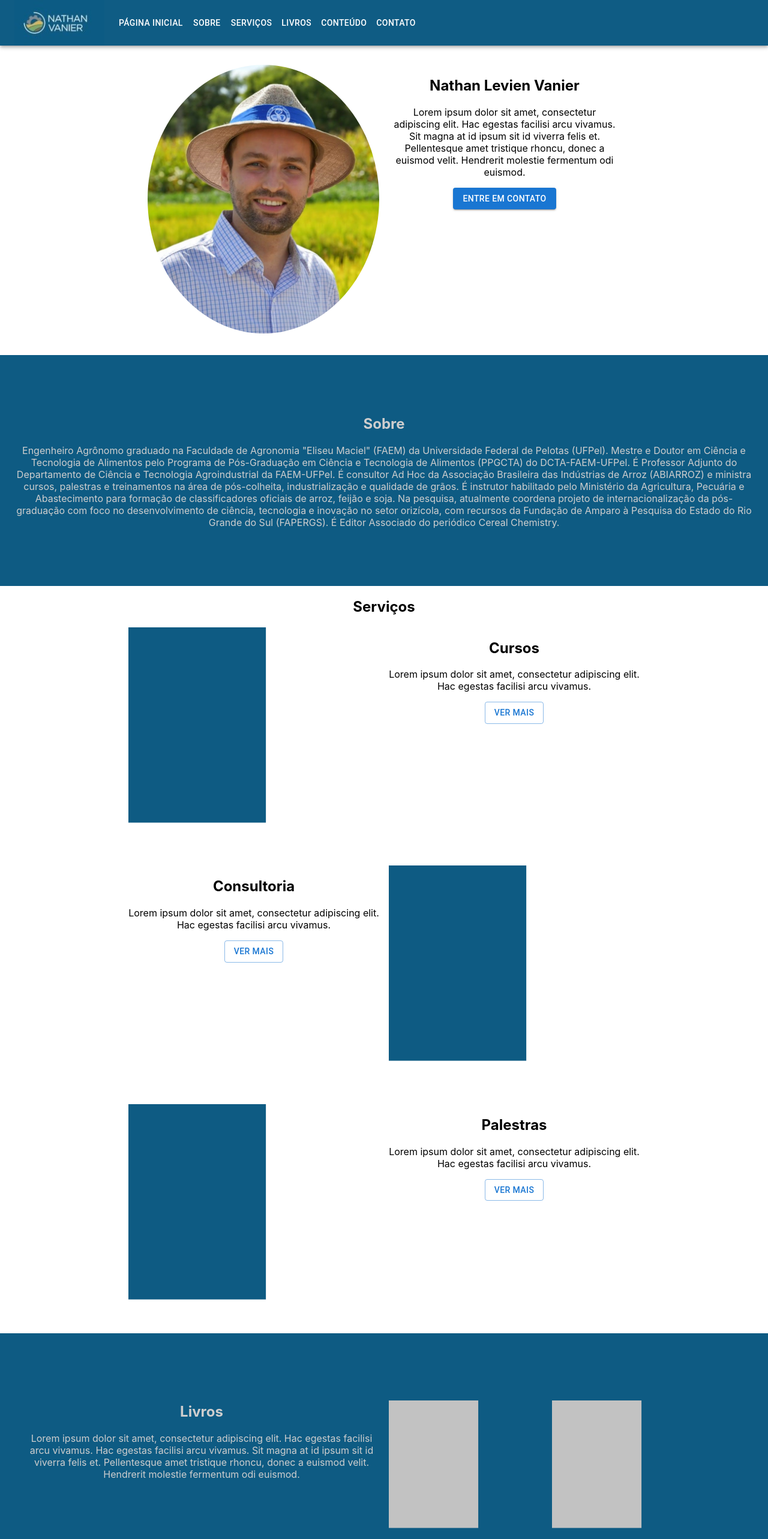
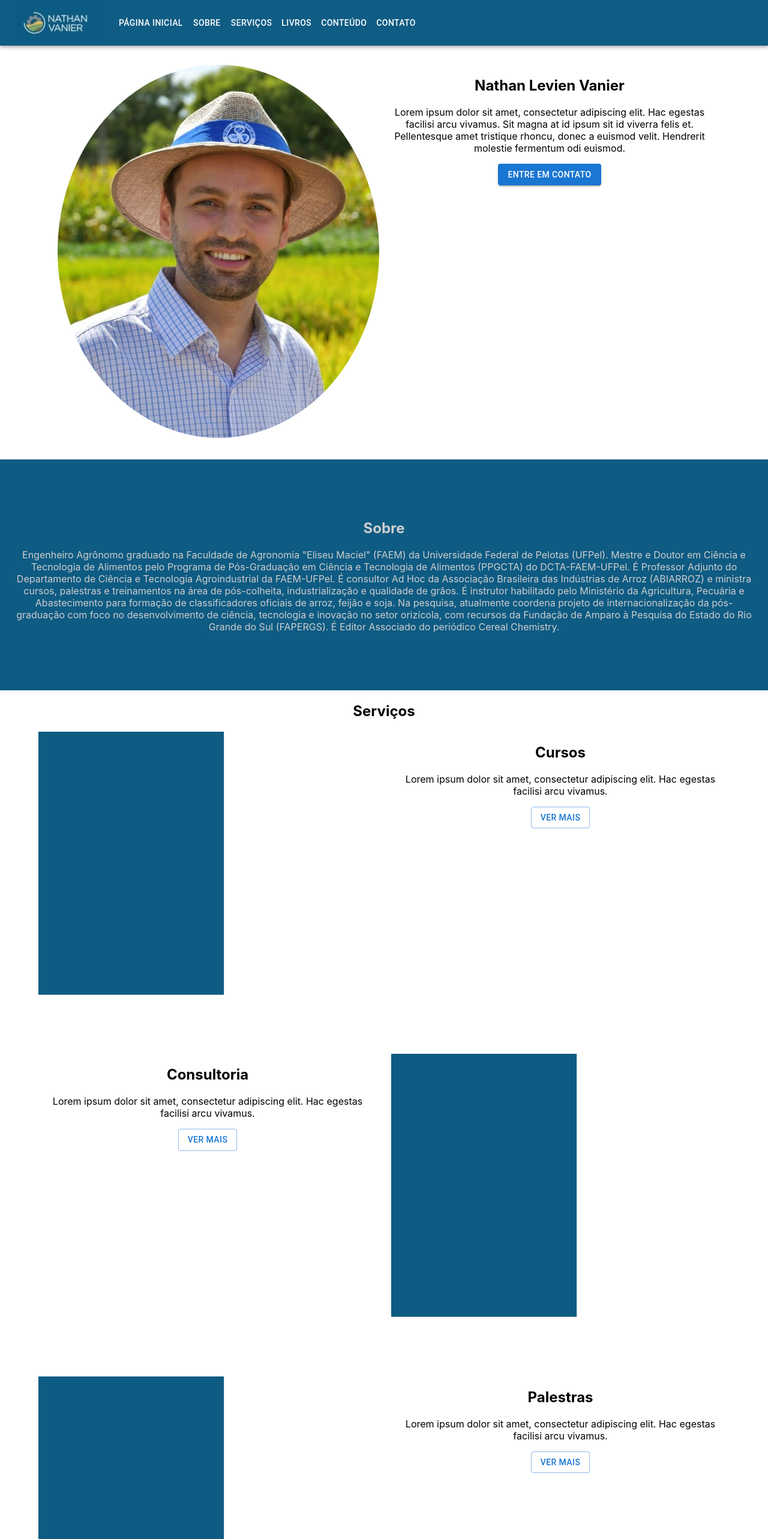
Before and after one commit to m4goth/nathan-personal-website, a React (Create React App) app: page / in a window 1280 px wide. Shown: the top 2566 px of the page at 60% size. Built offline with nearby package versions, Linux system fonts and the light colour scheme.

Commit message:
organizado e refatorado

```diff
--- a/src/components/Inicio.js
+++ b/src/components/Inicio.js
@@ -8,7 +8,7 @@ import '../css/Inicio.css';
 
 const Inicio = () => {
   return (
-    <Container className="container-inicio" maxWidth="md">
+    <Container className="container-inicio">
       <Grid container spacing={2} sx={{p:4}}>
         <Grid item xs={12} sm={6} className="grid-left">
           <img style={{ width: "100%", borderRadius: '50%'}} src={foto} alt="foto"></img>
--- a/src/components/Servicos.js
+++ b/src/components/Servicos.js
@@ -7,9 +7,9 @@ import Button from '@mui/material/Button';
 
 export function Servicos() {
   return (
-        <Container className="container-servicos" maxWidth="md">
+        <Container className="container-servicos">
             <h1 className='tittle'>Serviços</h1>
-            <Grid container spacing={2}>
+            <Grid container spacing={3}>
                 {/* serviço 1 */}
                 <Grid item xs={8} sm={6}>
                     {/* <h1>img</h1> */}
--- a/src/css/Footer.css
+++ b/src/css/Footer.css
@@ -37,4 +37,5 @@
     display: flex;
     align-items: center;
     letter-spacing: 10px;
+    margin: 1.5rem;
 }
```
